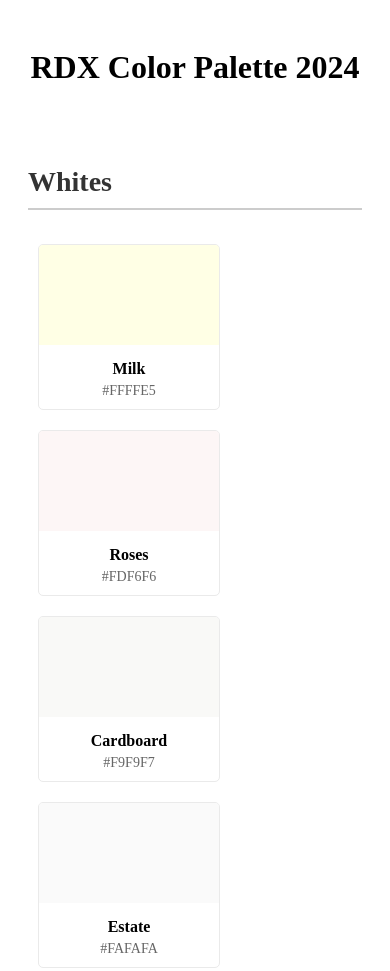
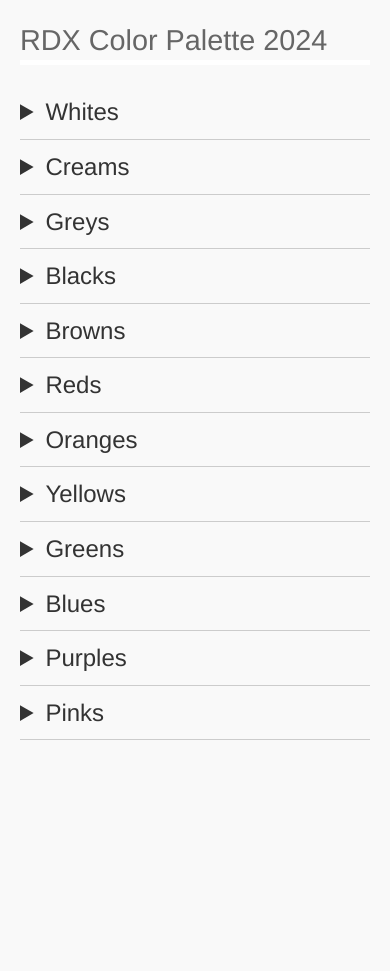
Before and after one commit to XUDOR/_COLOURS, a plain HTML site: page index.html in a window 390 px wide. Shown: the top 971 px of the page. After the commit the page ends 844 px from the top, so only its background shows below. Drawn offline with Linux system fonts and the light colour scheme.

Commit message:
responsive - tweak

```diff
--- a/app.js
+++ b/app.js
@@ -40,7 +40,6 @@ const organizedColors = {
   ],
   greys: [
     { name: "Eiderdown", hex: "#E0E0D5" },
-    { name: "Bicycle", hex: "#E0ECED" },
     { name: "Dolphin", hex: "#DFE5EA" },
     { name: "Antler", hex: "#D8D5CB" },
     { name: "Antler II", hex: "#D1CEC5" },
@@ -71,7 +70,6 @@ const organizedColors = {
     { name: "SeaStone", hex: "#5A5956" },
     { name: "Boot", hex: "#494842" },
     { name: "SeaStone", hex: "#E2E0D7" },
-    { name: "a la Mode", hex: "#E6EEEF" },
     { name: "Designer II", hex: "#D1D6C5" },
     { name: "Iris I", hex: "#606062" },
     { name: "Iris II", hex: "#222827" },
@@ -84,12 +82,6 @@ const organizedColors = {
     { name: "Smoke", hex: "#41454D" },
     { name: "Glacier", hex: "#D9D9D9" },
     { name: "Glacier II", hex: "#E3E3E0" },
-    { name: "Unicorn", hex: "#94A8A5" },
-    { name: "New Shark", hex: "#829D9E" },
-    { name: "Vespa", hex: "#CADBDA" },
-    { name: "Porpoise", hex: "#C5D8D6" },
-    { name: "Placeholder", hex: "#D5E2E0" },
-    { name: "Riverstone", hex: "#CCDADB" },
     { name: "StoneHouse", hex: "#C5C6B6" },
     { name: "SeaStone", hex: "#E2E0D7" },
   ],
@@ -224,6 +216,7 @@ const organizedColors = {
     { name: "Della Moda", hex: "#C6D1B2" },
     { name: "Fern II", hex: "#9FAF7B" },
     { name: "Fern", hex: "#6B7F7B" },
+    { name: "Unicorn", hex: "#94A8A5" },
     { name: "Unicorn II", hex: "#658E82" },
     { name: "Limpet", hex: "#D9F3E5" },
   ],
@@ -244,6 +237,7 @@ const organizedColors = {
     { name: "New Teal", hex: "#3AA0A0" },
     { name: "Transmute", hex: "#295250" },
     { name: "Blueprint", hex: "#C4E4E8" },
+    { name: "Bicycle", hex: "#E0ECED" },
     { name: "Bonnet", hex: "#E0F7FA" },
     { name: "Vespa", hex: "#CADBDA" },
     { name: "Porpoise", hex: "#C5D8D6" },
@@ -252,6 +246,8 @@ const organizedColors = {
     { name: "CandyFloss", hex: "#C1E0E0" },
     { name: "Caladon", hex: "#DAE8E8" },
     { name: "Riverstone", hex: "#CCDADB" },
+    { name: "a la Mode", hex: "#E6EEEF" },
+    { name: "New Shark", hex: "#829D9E" },
     { name: "Narwal II", hex: "#2E7E82" },
     { name: "Narwal III", hex: "#2B7F8C" },
     { name: "Narwal IV", hex: "#225F6E" },
@@ -286,25 +282,24 @@ const organizedColors = {
 };
 
 
-// Existing code starts here
 document.addEventListener('DOMContentLoaded', () => {
   const colorGrid = document.getElementById('colorGrid');
 
   // Function to convert hex to HSL
   function hexToHSL(hex) {
       hex = hex.replace('#', '');
-        let r = parseInt(hex.substring(0,2), 16) / 255;
-        let g = parseInt(hex.substring(2,4), 16) / 255;
-        let b = parseInt(hex.substring(4,6), 16) / 255;
+      const r = parseInt(hex.substring(0, 2), 16) / 255;
+      const g = parseInt(hex.substring(2, 4), 16) / 255;
+      const b = parseInt(hex.substring(4, 6), 16) / 255;
 
-        let max = Math.max(r, g, b);
-        let min = Math.min(r, g, b);
+      const max = Math.max(r, g, b);
+      const min = Math.min(r, g, b);
       let h, s, l = (max + min) / 2;
 
       if (max === min) {
           h = s = 0;
       } else {
-            let d = max - min;
+          const d = max - min;
           s = l > 0.5 ? d / (2 - max - min) : d / (max + min);
           switch (max) {
               case r: h = (g - b) / d + (g < b ? 6 : 0); break;
@@ -324,48 +319,42 @@ document.addEventListener('DOMContentLoaded', () => {
   // Function to convert hex to RGB
   function hexToRGB(hex) {
       hex = hex.replace('#', '');
-        let r = parseInt(hex.substring(0,2), 16);
-        let g = parseInt(hex.substring(2,4), 16);
-        let b = parseInt(hex.substring(4,6), 16);
+      const r = parseInt(hex.substring(0, 2), 16);
+      const g = parseInt(hex.substring(2, 4), 16);
+      const b = parseInt(hex.substring(4, 6), 16);
       return `rgb(${r}, ${g}, ${b})`;
   }
 
-    // Loop over categories in organizedColors
+  // Render colors by category
   for (const category in organizedColors) {
       if (organizedColors.hasOwnProperty(category)) {
-            // Create a category heading
-            const categoryHeading = document.createElement('h2');
-            categoryHeading.textContent = category.charAt(0).toUpperCase() + category.slice(1);
-            categoryHeading.className = 'category-heading';
-            colorGrid.appendChild(categoryHeading);
+          // Create collapsible details element
+          const detailsElement = document.createElement('details');
+          const summaryElement = document.createElement('summary');
+          summaryElement.textContent = category.charAt(0).toUpperCase() + category.slice(1);
+          detailsElement.appendChild(summaryElement);
+          detailsElement.classList.add('category-heading');
 
-            // Create a container for the colors in this category
           const categoryContainer = document.createElement('div');
           categoryContainer.className = 'category-container';
-            colorGrid.appendChild(categoryContainer);
 
           // Loop over colors in this category
           organizedColors[category].forEach(color => {
-                const hsl = hexToHSL(color.hex);
-                const rgb = hexToRGB(color.hex);
-
               const colorCard = document.createElement('div');
               colorCard.className = 'color-card';
               colorCard.innerHTML = `
-                    <div class="color-display" style="background-color: ${color.hex}"
-                         data-hex="${color.hex}">
-                    </div>
+                  <div class="color-display" style="background-color: ${color.hex}" data-hex="${color.hex}"></div>
                   <div class="color-info">
                       <h3 class="color-name">${color.name}</h3>
-                        <div class="color-values">
-                            <div class="color-value">
-                                ${color.hex}
-                            </div>
-                        </div>
+                      <div class="color-value">${color.hex}</div>
                   </div>
               `;
               categoryContainer.appendChild(colorCard);
           });
+
+          // Append container to details
+          detailsElement.appendChild(categoryContainer);
+          colorGrid.appendChild(detailsElement);
       }
   }
 
@@ -379,10 +368,8 @@ document.addEventListener('DOMContentLoaded', () => {
               notification.textContent = `Copied ${hex}`;
               document.body.appendChild(notification);
 
-                // Show notification
+              // Show and remove notification
               notification.style.display = 'block';
-
-                // Remove notification after 2 seconds
               setTimeout(() => {
                   notification.style.display = 'none';
                   notification.remove();
--- a/index.html
+++ b/index.html
@@ -7,7 +7,7 @@
 </head>
 <body>
     <div class="container">
-        <h1>RDX Color Palette 2024</h1>
+        <div class="title">RDX Color Palette 2024</div>
         <div class="color-grid" id="colorGrid">
             <!-- Categories and colors will be populated by JavaScript -->
         </div>
--- a/styles.css
+++ b/styles.css
@@ -1,14 +1,29 @@
-/* Existing styles */
+/* Global body styles */
+body {
+  font-family: Helvetica, Arial, sans-serif;
+  font-size: 1.0em;
+  line-height: 1.5;
+  color: #333;
+  margin: 0;
+  padding: 0;
+  background-color: #f9f9f9;
+  /* Light background for contrast */
+}
 
+/* Container styles */
 .container {
   max-width: 1200px;
   margin: 0 auto;
   padding: 20px;
 }
 
-h1 {
-  text-align: center;
-  margin-bottom: 40px;
+.title {
+  font-size: 2em;
+  text-align: left;
+  margin-bottom: 20px;
+  font-weight: lighter;
+  color: #666;
+  border-bottom: 5px solid #fff;
 }
 
 .color-grid {
@@ -16,50 +31,76 @@ h1 {
   flex-direction: column;
 }
 
-/* New styles for categories */
-.category-heading {
-  margin-top: 40px;
-  font-size: 28px;
+/* Additional category, card, and mobile styles here (as provided above) */
+
+
+/* Styles for collapsible categories */
+.category-heading summary {
+  font-size: 24px;
+  font-weight: lighter;
   color: #333;
-  border-bottom: 2px solid #ccc;
-  padding-bottom: 10px;
+  cursor: pointer;
+  padding: 10px 0;
+  border-bottom: 1px solid #ccc;
+}
+
+details[open] .category-heading summary {
+  border-bottom: none;
 }
 
 .category-container {
-  display: flex;
-  flex-wrap: wrap;
-  margin-bottom: 20px;
+  display: grid;
+  grid-template-columns: repeat(auto-fill, minmax(150px, 1fr));
+  /* Fixed-size cards with wrapping */
+  gap: 10px;
+  margin: 10px 0 20px;
+  padding-left: 15px;
+  align-items: start;
 }
 
 /* Styles for color cards */
 .color-card {
-  width: 180px;
-  margin: 10px;
+  width: 150px;
+  /* Fixed width for the card */
+  height: 180px;
+  /* Fixed height for the card */
   text-align: center;
   border: 1px solid #eaeaea;
-  border-radius: 5px;
+
   overflow: hidden;
   background-color: #fff;
+  display: flex;
+  flex-direction: column;
+  justify-content: space-between;
+
 }
 
 .color-display {
-  width: 100%;
-  height: 100px;
+  height: 120px;
+  /* Adjusted height for the display portion */
   cursor: pointer;
 }
 
 .color-info {
-  padding: 10px;
+  padding: 5px;
+  font-size: 14px;
 }
 
 .color-name {
-  font-size: 16px;
-  margin: 5px 0;
+  margin: 3px;
+  font-size: 14px;
+  font-weight: 600;
+  white-space: nowrap;
+  /* Ensure the name doesn't wrap */
+  overflow: hidden;
+  text-overflow: ellipsis;
+  /* Truncate if too long */
 }
 
 .color-value {
-  font-size: 14px;
+  font-size: 12px;
   color: #666;
+  margin-top: 4px;
 }
 
 /* Notification styling */
@@ -73,4 +114,65 @@ h1 {
   border-radius: 5px;
   display: none;
   z-index: 1000;
+  font-size: 14px;
 }
+
+/* Mobile styling */
+@media (max-width: 600px) {
+
+  body {
+    font-size: 0.9em;
+    /* Slightly smaller text for mobile */
+    line-height: 1.4;
+    padding: 10px;
+    /* Reduce padding on small screens */
+  }
+
+  .title {
+    font-size: 2em;
+    text-align: left;
+    margin-bottom: 20px;
+    font-weight: lighter;
+    color: #666;
+    border-bottom: 5px solid #fff;
+  }
+
+  .container {
+    padding: 10px;
+    /* Reduced padding for smaller viewports */
+  }
+
+  .category-container {
+    grid-template-columns: 1fr;
+    /* Single column on mobile */
+    gap: 8px;
+  }
+
+  .color-card {
+    width: 100%;
+    /* Full width on mobile */
+    height: auto;
+    /* Adjust height to fit content */
+  }
+
+  .color-display {
+    height: 100px;
+    /* Adjusted display height for mobile */
+  }
+
+  .color-name {
+    font-size: 16px;
+    /* Slightly larger for readability on mobile */
+  }
+
+  .color-value {
+    font-size: 14px;
+  }
+
+  .copied-notification {
+    font-size: 12px;
+    /* Smaller text for mobile */
+    bottom: 10px;
+    right: 10px;
+  }
+}
```
Lines whose indentation alone changed are shown as unchanged.
